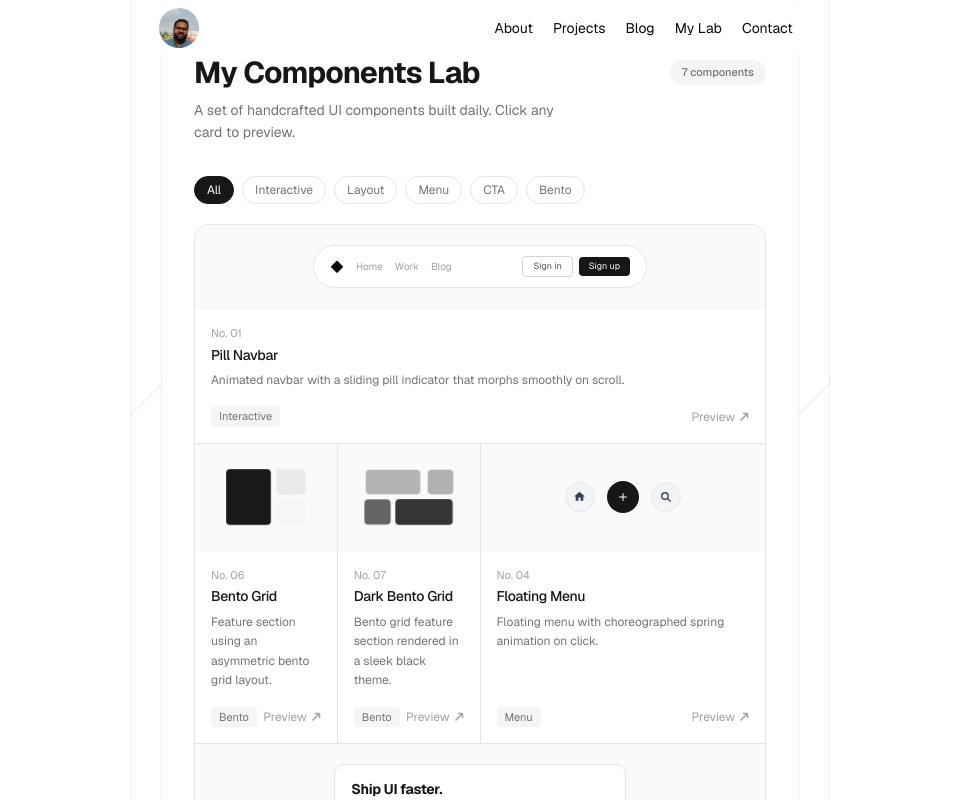
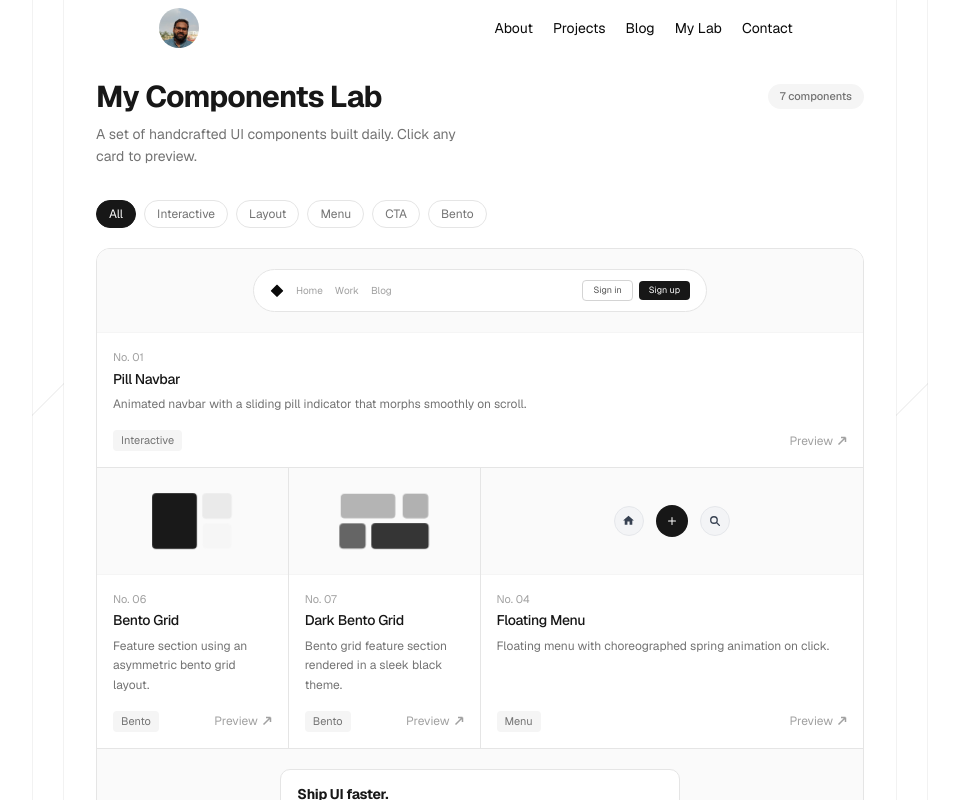
Before and after one commit to anupam-kumar-krishnan/personal-portfolio, a Next.js app: page /mycomponentlab in a window 1280 px wide. Shown: the top 800 px of the page, without its empty margins (160-1119 px from the left). Built offline with nearby package versions, Linux system fonts and the light colour scheme.

Commit message:
fix: fix border alignment

```diff
--- a/src/app/mycomponentlab/page.tsx
+++ b/src/app/mycomponentlab/page.tsx
@@ -565,13 +565,13 @@ export default function DailyComponents() {
 
       <div className="relative z-10 bg-white min-h-screen text-neutral-900">
         {/* px-16 keeps content clear of the w-8 hash strips on each side */}
-        <div className="max-w-[700px] mx-auto relative px-16 pb-20">
+        <div className="max-w-4xl mx-auto relative px-16 pb-20">
           {/* Hash borders — same pattern as home page, absolute inside relative parent */}
           <div className="absolute left-0 top-0 h-full w-8 border-l border-r border-[var(--pattern-fg)] bg-[repeating-linear-gradient(315deg,var(--pattern-fg)_0,var(--pattern-fg)_1px,transparent_0,transparent_50%)] bg-[length:10px_10px] bg-fixed" />
           <div className="absolute right-0 top-0 h-full w-8 border-l border-r border-[var(--pattern-fg)] bg-[repeating-linear-gradient(315deg,var(--pattern-fg)_0,var(--pattern-fg)_1px,transparent_0,transparent_50%)] bg-[length:10px_10px] bg-fixed" />
 
           {/* Header */}
-          <div className="pt-14 pb-8">
+          <div className="pt-20 pb-8">
             <div className="flex items-start justify-between gap-4">
               <div>
                 <h1 className="text-[26px] sm:text-[30px] font-bold tracking-[-0.8px] leading-[1.15] text-neutral-900">
```
